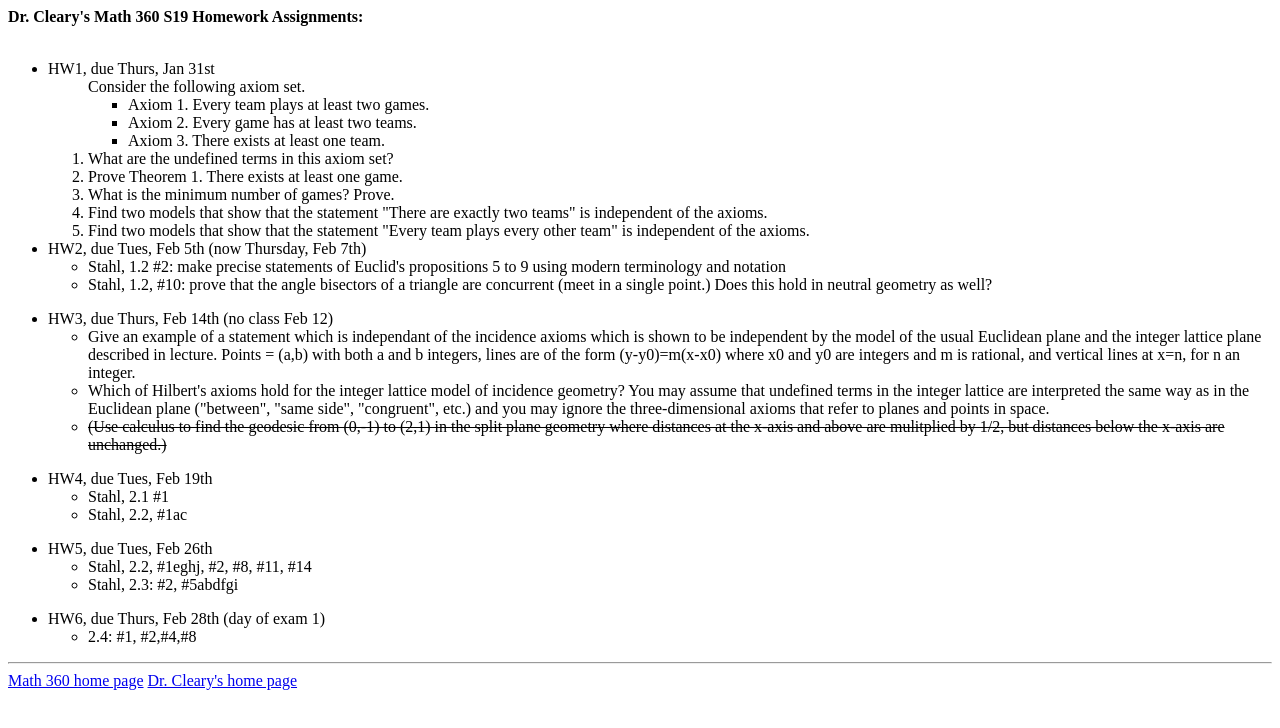
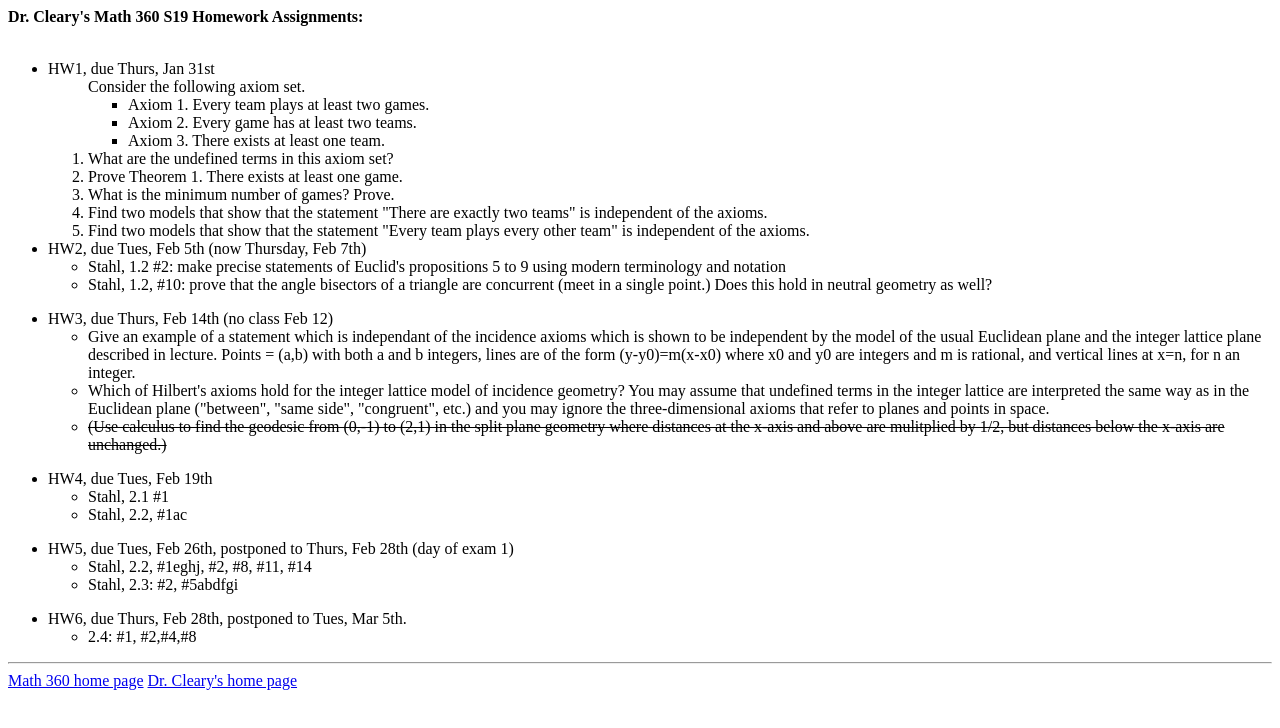
Before and after one commit to profcleary/profcleary.github.io, a plain HTML site: page math360/hw.html in a window 1280 px wide. Drawn offline with Linux system fonts and the light colour scheme.

Commit message:
announcement update

```diff
--- a/math360/hw.html
+++ b/math360/hw.html
@@ -66,7 +66,7 @@
     </ul>
 
     <p>
-       <li>HW5, due Tues, Feb 26th
+       <li>HW5, due Tues, Feb 26th, postponed to Thurs, Feb 28th (day of exam 1)
     <ul>
 
     <li> Stahl, 2.2, #1eghj, #2, #8, #11, #14
@@ -76,7 +76,7 @@
     <p>
 
 
- <li>HW6, due Thurs, Feb 28th (day of exam 1)
+ <li>HW6, due Thurs, Feb 28th, postponed to Tues, Mar 5th.
     <ul>
 
     <li> 2.4: #1, #2,#4,#8
```
Also changed, not shown: math360/index.html (+2 -0 lines).
